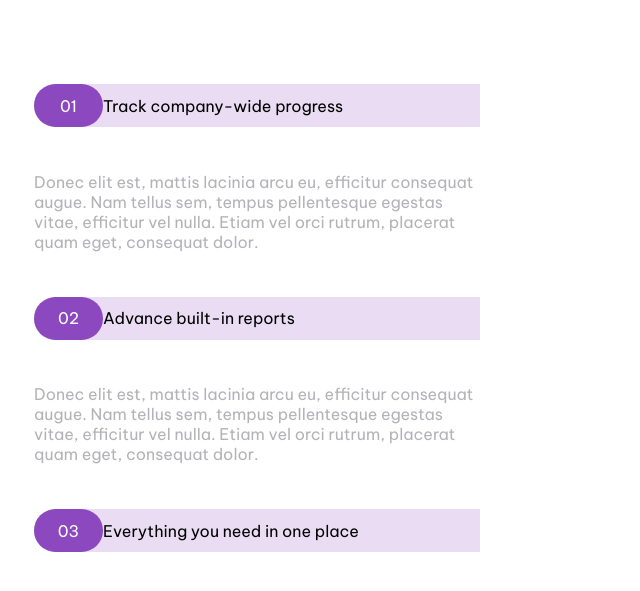
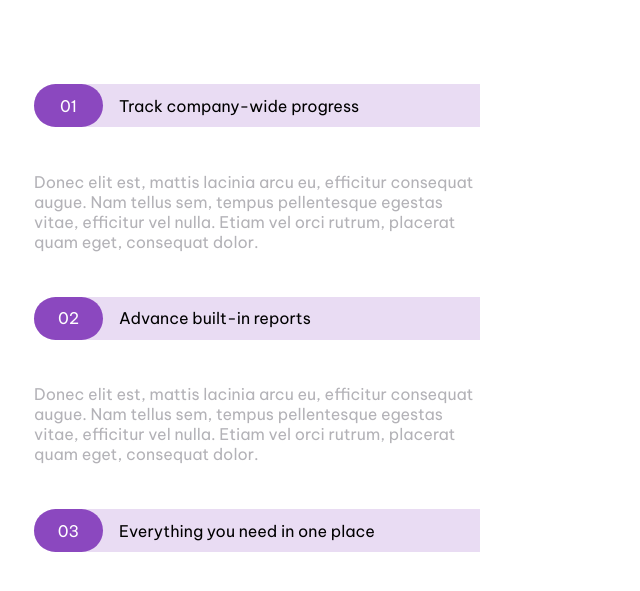
Before and after one commit to El-Ayvar/sportit-media-queries, a plain HTML site: page index.html in a window 1280 px wide. Shown: the part 1365-1956 px from the top of the page, without its empty margins (0-640 px from the left). Drawn offline with Linux system fonts and the light colour scheme.

Commit message:
agregando margen despues de los 1,2,3

```diff
--- a/assets/css/style.css
+++ b/assets/css/style.css
@@ -114,6 +114,10 @@ header strong { /*Aqui solo ocupamos la etiqueta de strong que esta en el header
     height: 42.625rem;
     width: 27.875rem;
     margin-left: auto;
+}
+
+.text_purple { /*Separamos el texto de los 1,2,3*/
+    padding-left: 1rem;
 }
 
 .purple_box { /*Ajustando las cajas que tendras las opciones moradas*/
--- a/index.html
+++ b/index.html
@@ -39,7 +39,7 @@
     <section id="contenedor_3_morado">
         <div class="purple_box">
             <p class="purple_box_123">01</p>
-            <p>Track company-wide progress</p>
+            <p class="text_purple">Track company-wide progress</p>
         </div>
         <div class="purple_text">
             <p>Donec elit est, mattis lacinia arcu eu, efficitur
@@ -50,7 +50,7 @@
         </div>
         <div class="purple_box">
             <p class="purple_box_123">02</p>
-            <p>Advance built-in reports</p>
+            <p class="text_purple">Advance built-in reports</p>
         </div>
         <div class="purple_text">
             <p>Donec elit est, mattis lacinia arcu eu, efficitur
@@ -61,7 +61,7 @@
         </div>
         <div class="purple_box">
             <p class="purple_box_123">03</p>
-            <p>Everything you need in one place</p>
+            <p class="text_purple">Everything you need in one place</p>
         </div>
         <div class="purple_text">
             <p>Donec elit est, mattis lacinia arcu eu, efficitur
```
